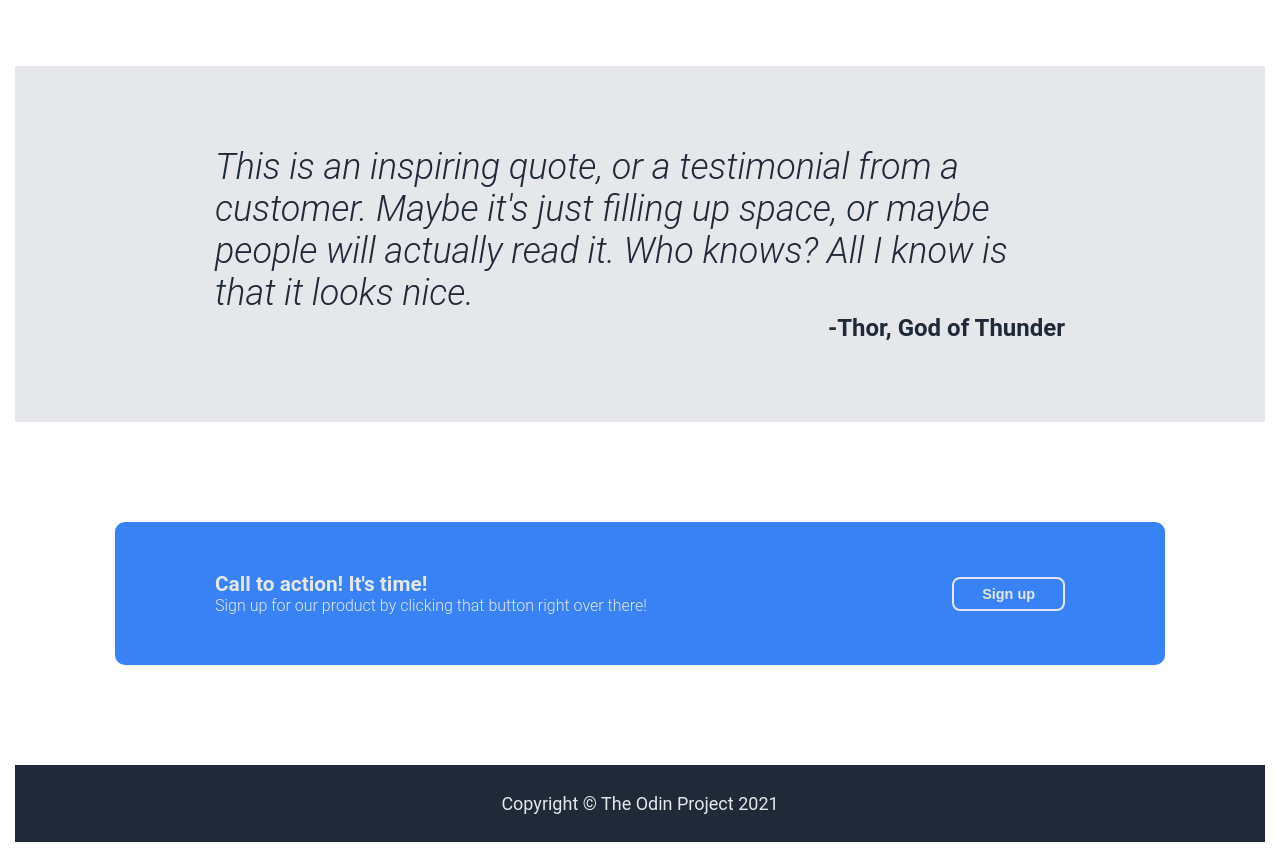
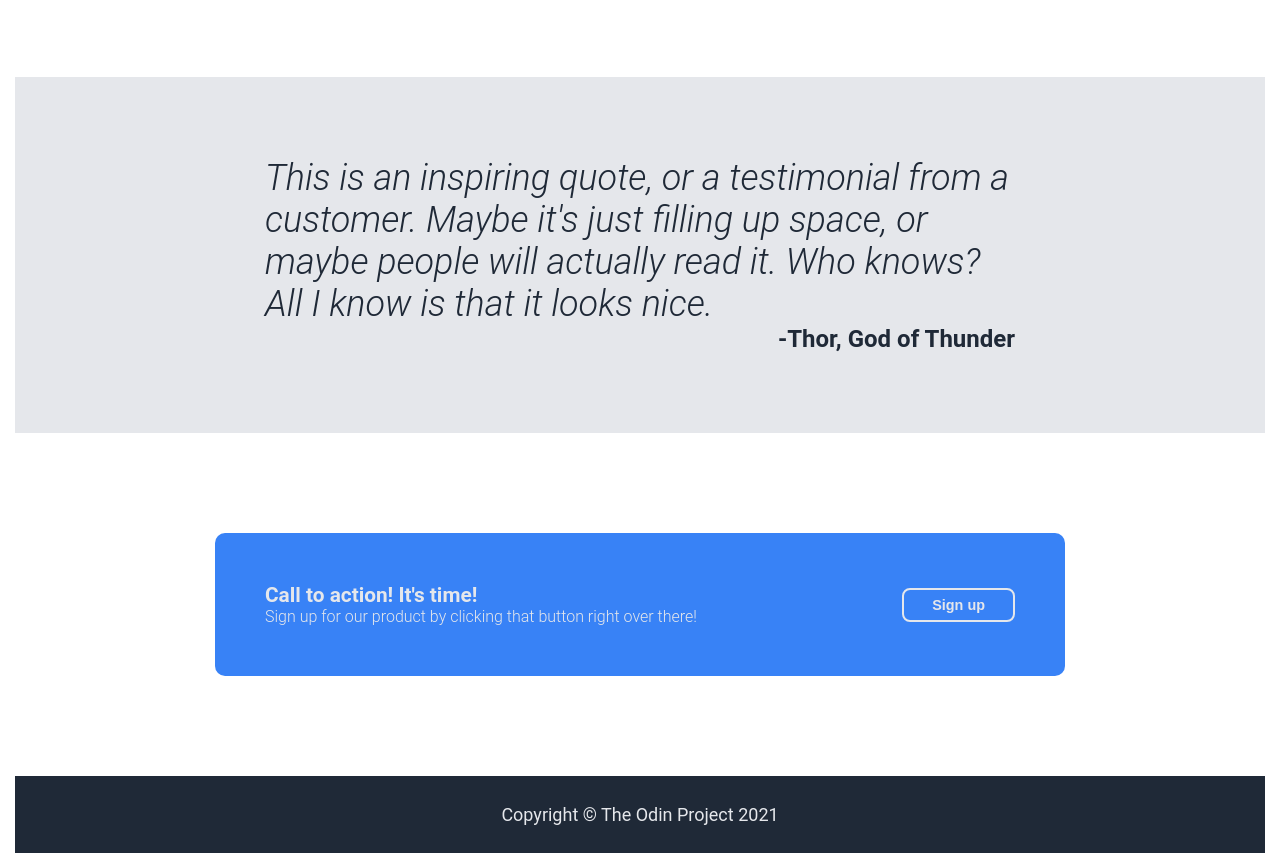
Before and after one commit to shan-ma/landing-page, a plain HTML site: page index.html in a window 1280 px wide. Shown: the part 744-1597 px from the top of the page. Drawn offline with Linux system fonts and the light colour scheme.

Commit message:
Edited section margins and paddings

```diff
--- a/styles.css
+++ b/styles.css
@@ -60,8 +60,8 @@ h2 {
 
 .header,
 .subcontent1 {
-    padding-left: 100px;
-    padding-right: 100px;
+    padding-left: 200px;
+    padding-right: 200px;
     margin-bottom: 80px;
 }
 
@@ -131,7 +131,7 @@ li {
     display: flex;
     flex-direction: column;
     background-color: #E5E7EB;
-    padding: 80px 200px;
+    padding: 80px 250px;
     color: #1F2937;
 }
 
@@ -159,8 +159,8 @@ li {
     align-items: center;
     gap: 20px;
     background-color: #3882F6;
-    padding: 50px 100px;
-    margin: 100px 100px;
+    padding: 50px 50px;
+    margin: 100px 200px;
     color:#E5E7EB;
     flex-grow: 1;
     border-radius: 10px;
```
